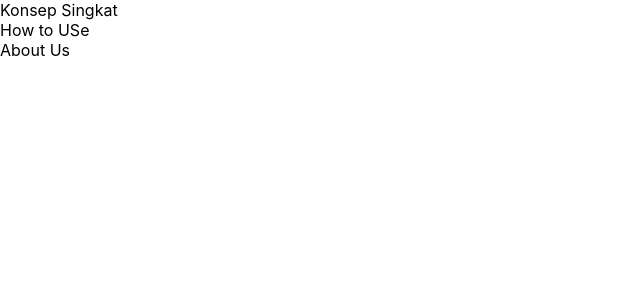
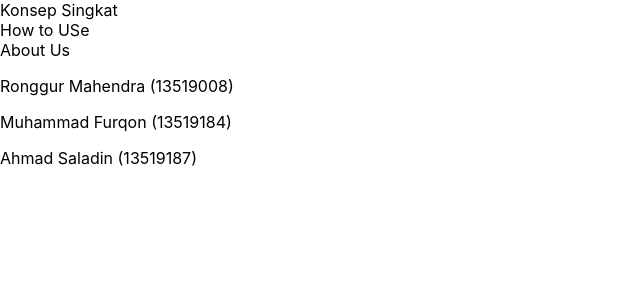
Before and after one commit to ronggurmahendra/Algeo02-19008, a React (Create React App) app in the folder react-flask-app/: page /perihal in a window 1280 px wide. Shown: the top 300 px of the page, without its empty margins (0-640 px from the left). Built offline with nearby package versions, Linux system fonts and the light colour scheme.

Commit message:
demo ready version

```diff
--- a/react-flask-app/src/App.js
+++ b/react-flask-app/src/App.js
@@ -119,6 +119,7 @@ function App() {
   function onClickHandlerUpload () {
     let data = new FormData()
     //var file = document.getElementById("file").value;
+
     data.append('file', filestate.selectedFile[0],filestate.selectedFile[0].name)
     //console.log(filestate.selectedFile[0].name)
     //data.set('file', filestate.selectedFile)
--- a/react-flask-app/src/perihal.js
+++ b/react-flask-app/src/perihal.js
@@ -15,6 +15,15 @@ function Perihal(){
     <div>
         About Us
     </div>
+    <p>
+        Ronggur Mahendra (13519008)
+    </p>
+    <p>
+        Muhammad Furqon (13519184)
+    </p>
+    <p>
+        Ahmad Saladin (13519187)
+    </p>
 
 </div>
     )
```
Also changed, not shown: 3 other files (tests, documents, lock files or other folders).
